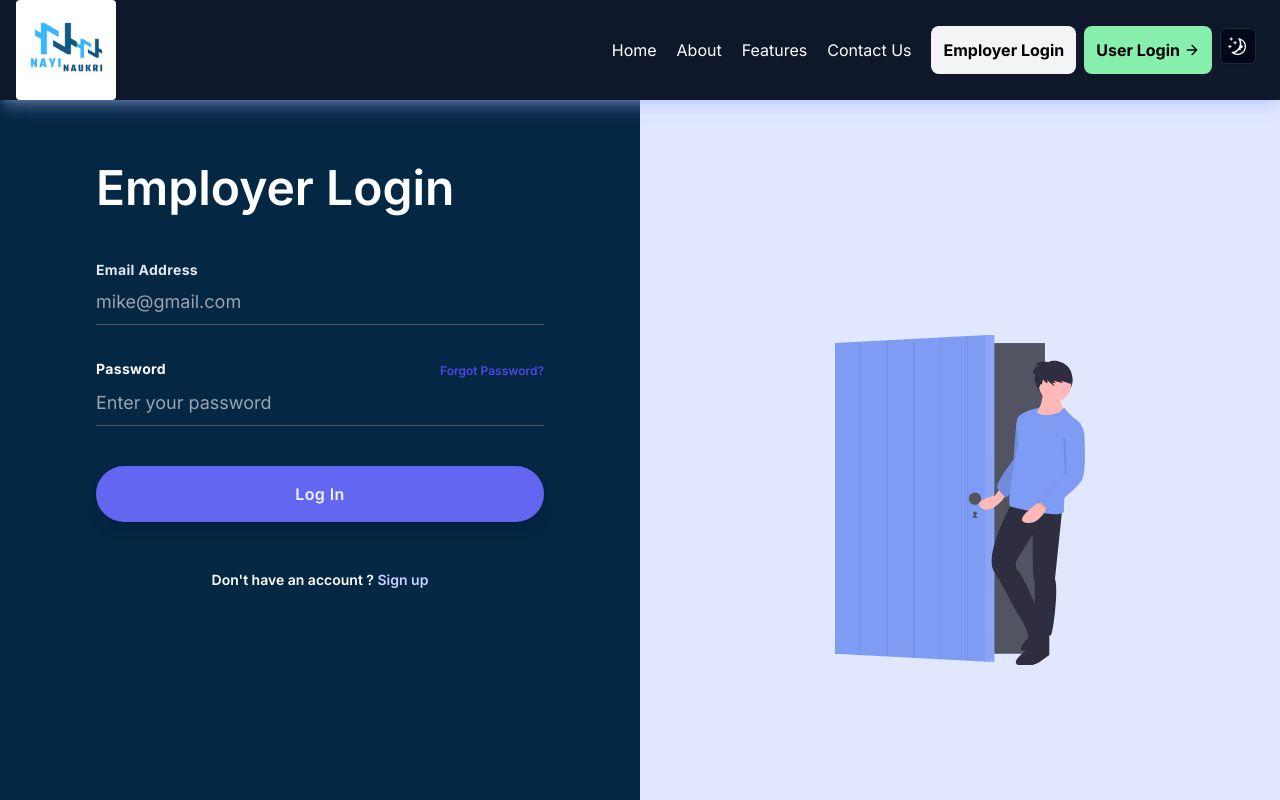
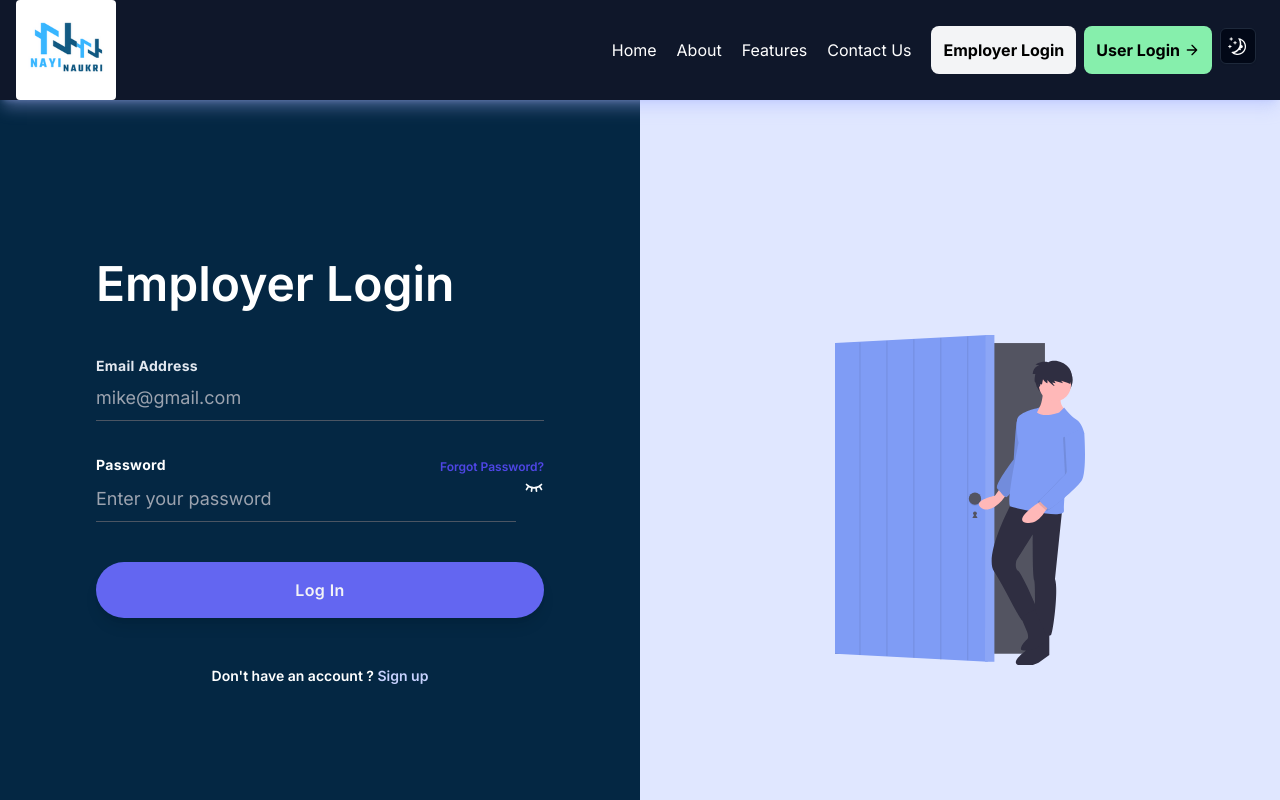
Before and after one commit to AnkitRaj20/job-nextjs, a Next.js app: page /employerLogin in a window 1280 px wide. Shown: the top 800 px of the page. Built offline with nearby package versions, Linux system fonts and the light colour scheme.

Commit message:
Fixed login bug

```diff
--- a/src/app/api/provider/employerLogin/route.ts
+++ b/src/app/api/provider/employerLogin/route.ts
@@ -14,8 +14,9 @@ export async function POST(request:NextRequest){
         const {email, password} = reqBody;
         console.log(reqBody)
 
+        const lowerEmail = email.toLowerCase();
         // Checks if user exsits or not
-        const employer = await Employer.findOne({email})
+        const employer = await Employer.findOne({email:lowerEmail})
 
         if(!employer){
             return NextResponse.json({error:"Employer does not exist"},{status:400})
--- a/src/app/api/provider/employerSignup/route.ts
+++ b/src/app/api/provider/employerSignup/route.ts
@@ -12,9 +12,9 @@ export async function POST(request: NextRequest) {
         const {firstName,middleName,lastName,email,password,mobile,gender,address} = reqBody
 
         console.log(reqBody);
-
+        const lowerEmail = email.toLowerCase();
         // check if user exists or not
-        const user = await Employer.findOne({email})
+        const user = await Employer.findOne({email:lowerEmail})
         const userMob = await Employer.findOne({mobile});
 
         if(user){
@@ -39,7 +39,7 @@ export async function POST(request: NextRequest) {
             middleName,
             lastName,
             mobile,
-            email,
+            email:lowerEmail,
             password:hashedPassword
         })
 
--- a/src/app/api/users/login/route.ts
+++ b/src/app/api/users/login/route.ts
@@ -3,7 +3,6 @@ import User from "@/models/userModels";
 import { NextRequest, NextResponse } from "next/server";
 import bcryptjs from "bcryptjs";
 import jwt from "jsonwebtoken";
-import toast from "react-hot-toast";
 
 connect();
 
@@ -14,14 +13,12 @@ export async function POST(request: NextRequest) {
     const { email, password } = reqBody;
     console.log(reqBody);
 
+    const lowerEmail = email.toLowerCase();
     // Checks if user exsits or not
-    const user = await User.findOne({ email });
+    const user = await User.findOne({ email: lowerEmail });
 
     if (!user) {
-      return NextResponse.json(
-        { error: "User does not exist" },
-        { status: 400 }
-      );
+      return NextResponse.json({ error: lowerEmail }, { status: 400 });
     }
 
     // Check if password is correct
@@ -32,7 +29,6 @@ export async function POST(request: NextRequest) {
     }
 
     const isUser = user.isUser;
-
 
     // =========TOKEN=============
 
@@ -61,8 +57,6 @@ export async function POST(request: NextRequest) {
       httpOnly: true,
     });
 
-
-
     return response;
   } catch (error: any) {
     return NextResponse.json({ error: error.message }, { status: 500 });
--- a/src/app/api/users/signup/route.ts
+++ b/src/app/api/users/signup/route.ts
@@ -12,10 +12,11 @@ export async function POST(request: NextRequest) {
         const {firstName,middleName,lastName,email,password,mobile,gender,address} = reqBody
 
         const lowerCaseAddress = address.toLowerCase();
+        const lowerEmail = email.toLowerCase();
         console.log(reqBody);
 
         // check if user exists or not
-        const user = await User.findOne({email})
+        const user = await User.findOne({email:lowerEmail})
         const userMob = await User.findOne({mobile});
 
         if(user){
@@ -40,7 +41,7 @@ export async function POST(request: NextRequest) {
             middleName,
             lastName,
             mobile,
-            email,
+            email:lowerEmail,
             gender,
             address:lowerCaseAddress,
             password:hashedPassword
--- a/src/app/employerLogin/page.tsx
+++ b/src/app/employerLogin/page.tsx
@@ -4,10 +4,11 @@ import Link from "next/link";
 import { useRouter } from "next/navigation";
 import { useEffect, useState } from "react";
 import toast, { Toaster } from "react-hot-toast";
-
 import Footer from "@/components/Footer";
 import Navbar from "@/components/Navbar2";
 
+// Icons
+import { IconEyeClosed, IconEye } from "@tabler/icons-react";
 export default function LoginPage() {
   const router = useRouter();
   const [user, setUser] = useState({
@@ -16,6 +17,7 @@ export default function LoginPage() {
   });
   const [buttonDisabled, setButtonDisabled] = useState(false);
   const [loading, setLoading] = useState(false);
+  const [showPassword, setshowPassword] = useState(false);
   const [data, setData] = useState("");
 
   const onLogin = async (e: any) => {
@@ -45,12 +47,17 @@ export default function LoginPage() {
     }
   }, [user]);
 
+  const handleClickShowPassword = (e:any) => {
+    e.preventDefault();
+    setshowPassword(!showPassword);
+  };
   return (
     <>
       <Navbar />
       <Toaster />
       <div className="lg:flex">
         <div className="lg:w-1/2 xl:max-w-screen-sm bg-white dark:bg-dark">
+        <div className="py-12 bg-white dark:bg-dark  lg:bg-white flex justify-center lg:justify-start lg:px-12"></div>
           <div className="mt-10 bg-white dark:bg-dark
            px-12 sm:px-24 md:px-48 lg:px-12 lg:mt-16 xl:px-24 xl:max-w-2xl">
             <h2
@@ -97,9 +104,10 @@ export default function LoginPage() {
                       </a>
                     </div>
                   </div>
+                  <div className="flex flex-row text-center justify-center">
                   <input
                     className="w-full text-lg py-2 border-b border-gray-300 focus:outline-none focus:border-indigo-500  dark:bg-dark dark:text-gray-300 dark:border-gray-600"
-                    type="password"
+                    type={showPassword ? "text" : "password"}
                     placeholder="Enter your password"
                     value={user.password}
                     onChange={(e) =>
@@ -109,6 +117,16 @@ export default function LoginPage() {
                       })
                     }
                   />
+                  <span className="ml-2" onClick={handleClickShowPassword}>
+                      {
+                        showPassword? (
+                          <IconEye width={20} height={20} />
+                        ) : (
+                          <IconEyeClosed width={20} height={20} />
+                        )
+                      }
+                    </span>
+                  </div>
                 </div>
                 <div className="mt-10">
                   <button
--- a/src/app/login/page.tsx
+++ b/src/app/login/page.tsx
@@ -4,10 +4,11 @@ import Link from "next/link";
 import { useRouter } from "next/navigation";
 import { useEffect, useState } from "react";
 import toast, { Toaster } from "react-hot-toast";
-
 import Footer from "@/components/Footer";
 import Navbar from "@/components/Navbar2";
 
+// Icons
+import { IconEyeClosed, IconEye } from "@tabler/icons-react";
 export default function LoginPage() {
   const router = useRouter();
   const [user, setUser] = useState({
@@ -16,6 +17,7 @@ export default function LoginPage() {
   });
   const [buttonDisabled, setButtonDisabled] = useState(false);
   const [loading, setLoading] = useState(false);
+  const [showPassword, setshowPassword] = useState(false);
   const [data, setData] = useState("");
 
   const onLogin = async (e: any) => {
@@ -45,6 +47,10 @@ export default function LoginPage() {
     }
   }, [user]);
 
+  const handleClickShowPassword = (e:any) => {
+    e.preventDefault();
+    setshowPassword(!showPassword);
+  };
   return (
     <>
       <Navbar />
@@ -99,11 +105,12 @@ export default function LoginPage() {
                       </a>
                     </div>
                   </div>
+                  <div className="flex flex-row text-center justify-center">
                     <input
                       className="w-full text-lg py-2 border-b border-gray-300 focus:outline-none focus:border-indigo-500
                     dark:bg-dark dark:text-gray-300 dark:border-gray-600
                     "
-                    type="password"
+                      type={showPassword ? "text" : "password"}
                       placeholder="Enter your password"
                       value={user.password}
                       onChange={(e) =>
@@ -113,6 +120,16 @@ export default function LoginPage() {
                         })
                       }
                     />
+                    <button className="ml-2" onClick={handleClickShowPassword}>
+                      {
+                        showPassword? (
+                          <IconEye width={20} height={20} />
+                        ) : (
+                          <IconEyeClosed width={20} height={20} />
+                        )
+                      }
+                    </button>
+                  </div>
                 </div>
                 <div className="mt-10">
                   <button
--- a/src/app/user/(DashboardLayout)/logout/page.tsx
+++ b/src/app/user/(DashboardLayout)/logout/page.tsx
@@ -1,6 +1,6 @@
 "use client"
 import axios from 'axios';
-import React, { useEffect } from 'react'
+import  { useEffect } from 'react'
 import { useRouter } from 'next/navigation'
 
 const Page = () => {
```
Lines whose indentation alone changed are shown as unchanged.
